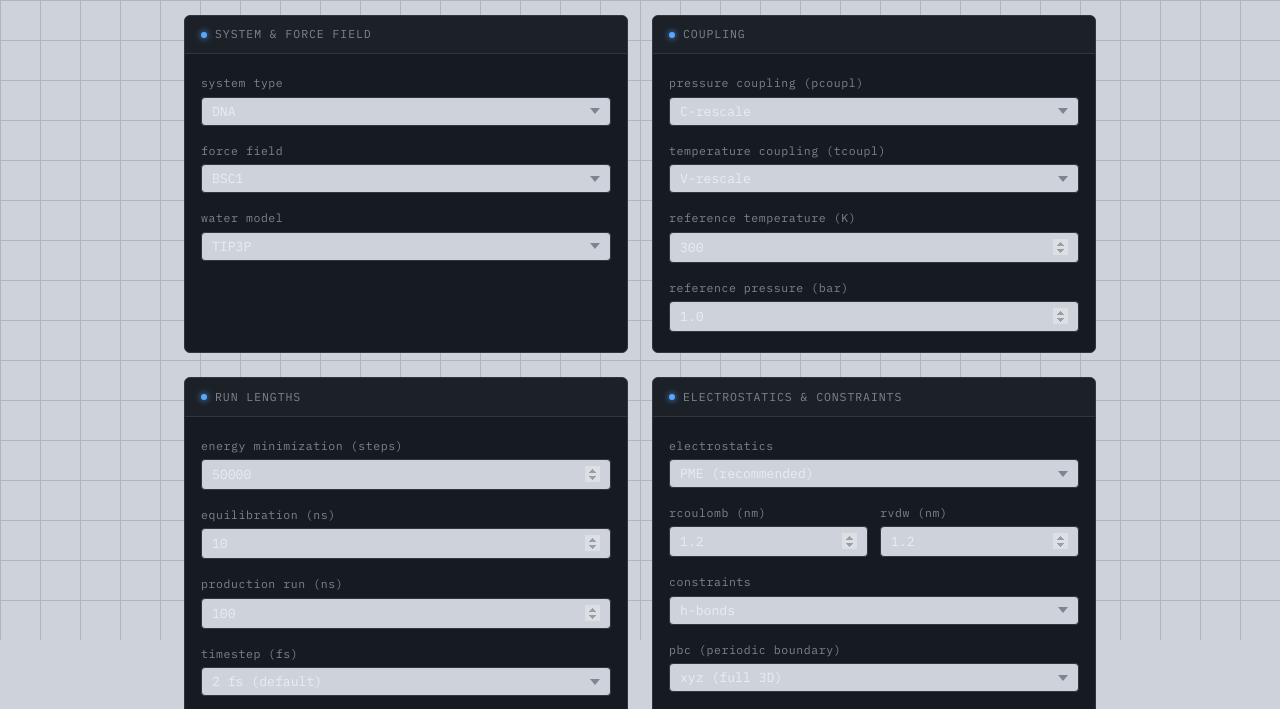
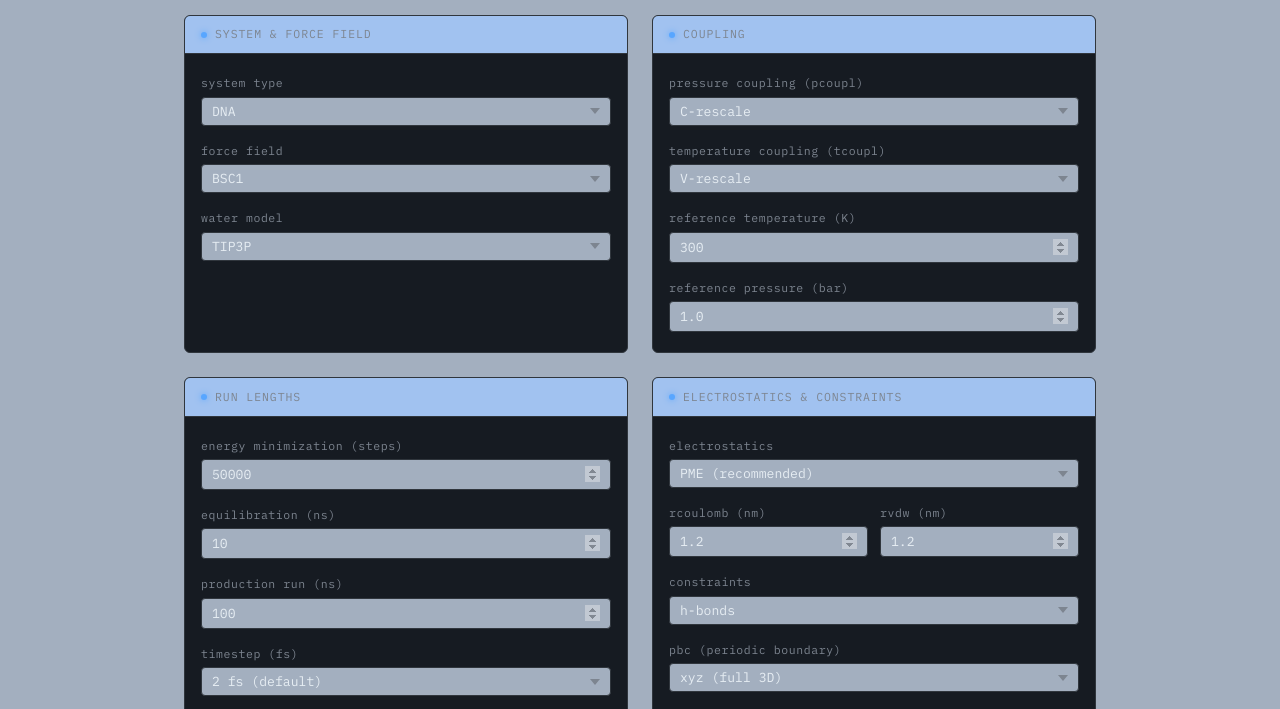
Before and after one commit to emmameyer/md-file-project, a plain HTML site: page index.html in a window 1280 px wide. Shown: the part 160-869 px from the top of the page. Drawn offline with Linux system fonts and the light colour scheme.

Commit message:
Update index.html

```diff
--- a/index.html
+++ b/index.html
@@ -9,9 +9,9 @@
       *, *::before, *::after { box-sizing: border-box; margin: 0; padding: 0; }
 
       :root {
-        --bg: #ced3db;
+        --bg: #a3afbf;
         --surface: #161b22;
-        --surface2: #1c2128;
+        --surface2: #a1c2f0;
         --border: #30363d;
         --border-hover: #484f58;
         --text: #e6edf3;
@@ -33,20 +33,6 @@
         font-size: 14px;
         line-height: 1.6;
         min-height: 100vh;
-      }
-
-      /* subtle grid background */
-      body::before {
-        content: '';
-        position: fixed;
-        inset: 0;
-        background-image:
-          linear-gradient(var(--border) 1px, transparent 1px),
-          linear-gradient(90deg, var(--border) 1px, transparent 1px);
-        background-size: 40px 40px;
-        opacity: 0.18;
-        pointer-events: none;
-        z-index: 0;
       }
 
       .wrapper {
```
